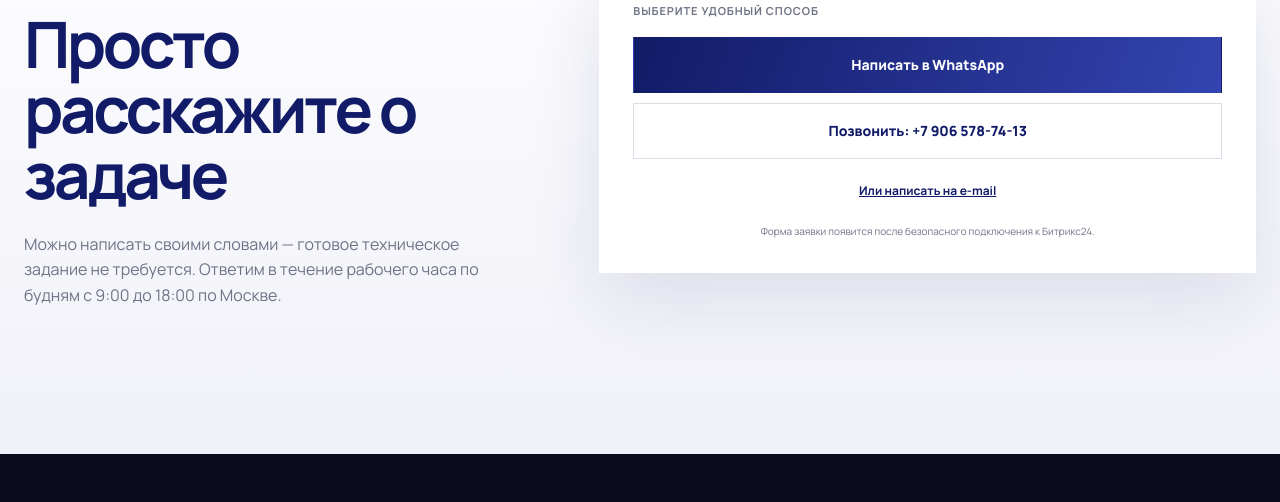
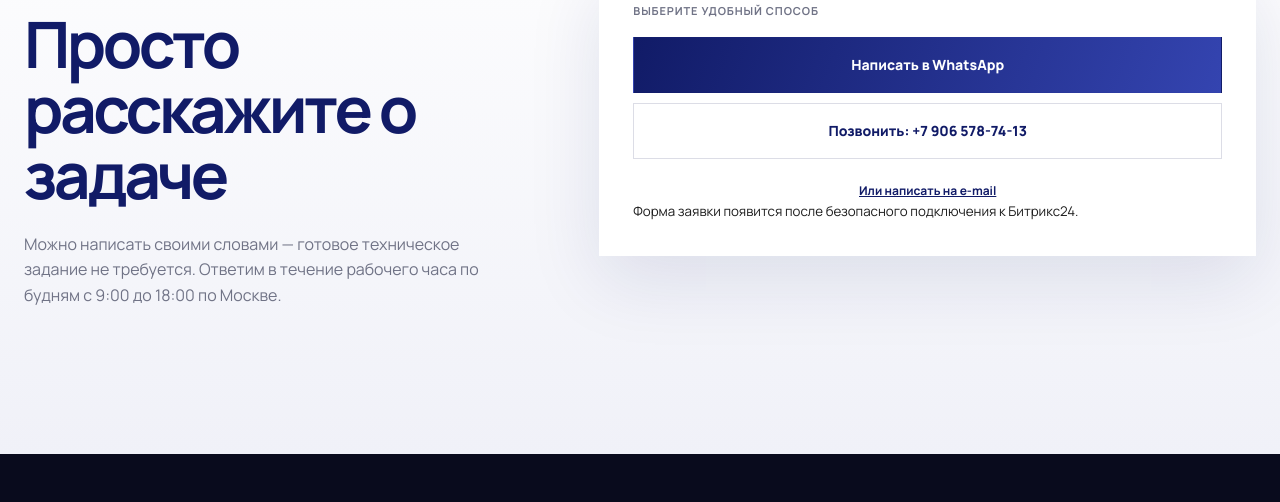
Before and after one commit to mitsuoke/fgn-nn, a plain HTML site: page start.html in a window 1280 px wide. Shown: the part 2897-3399 px from the top of the page. Drawn offline with Linux system fonts and the light colour scheme.

Commit message:
Polish simplified launch contact section

```diff
--- a/start-product.css
+++ b/start-product.css
@@ -47,7 +47,6 @@
 .contact-call{border-color:var(--line);color:var(--blue);background:#fff}
 .contact-call:hover{border-color:var(--blue)}
 .contact-email{align-self:center;margin-top:12px;color:var(--blue);font-size:12px;font-weight:700;text-decoration:underline}
-.contact-panel small{margin-top:22px;color:var(--muted);font-size:10px;text-align:center}
 .footer-address>a{margin-bottom:8px;color:#fff;font-size:15px}
 .mobile-quick{display:none}
 
```
